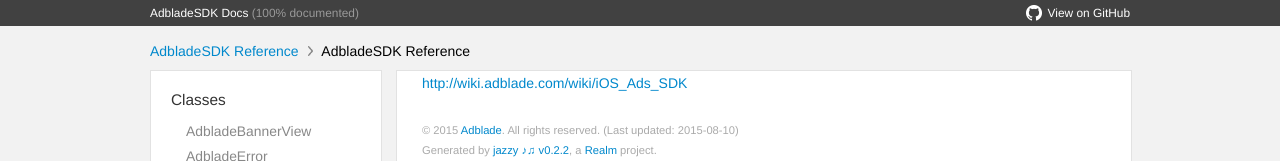
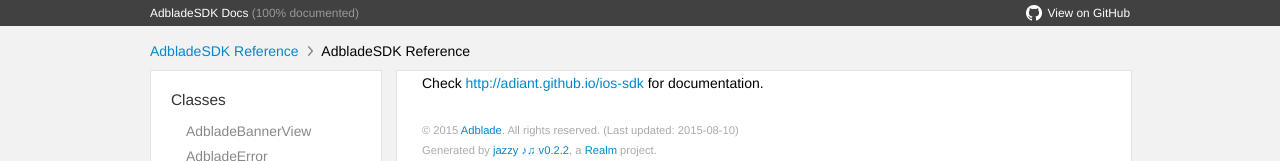
Before and after one commit to adiant/ios-sdk, a plain HTML site: page docsets/AdbladeSDK.docset/Contents/Resources/Documents/index.html in a window 1280 px wide. Shown: the top 161 px of the page. Drawn offline with Linux system fonts and the light colour scheme.

Commit message:
update documentation

```diff
--- a/docsets/AdbladeSDK.docset/Contents/Resources/Documents/index.html
+++ b/docsets/AdbladeSDK.docset/Contents/Resources/Documents/index.html
@@ -77,7 +77,7 @@
         <section>
           <section class="section">
 
-            <p><a href="http://wiki.adblade.com/wiki/iOS_Ads_SDK">http://wiki.adblade.com/wiki/iOS_Ads_SDK</a></p>
+            <p>Check <a href="http://adiant.github.io/ios-sdk">http://adiant.github.io/ios-sdk</a> for documentation.</p>
 
           </section>
         </section>
```
Also changed, not shown: index.html (+1 -1 lines), 1 other file.
